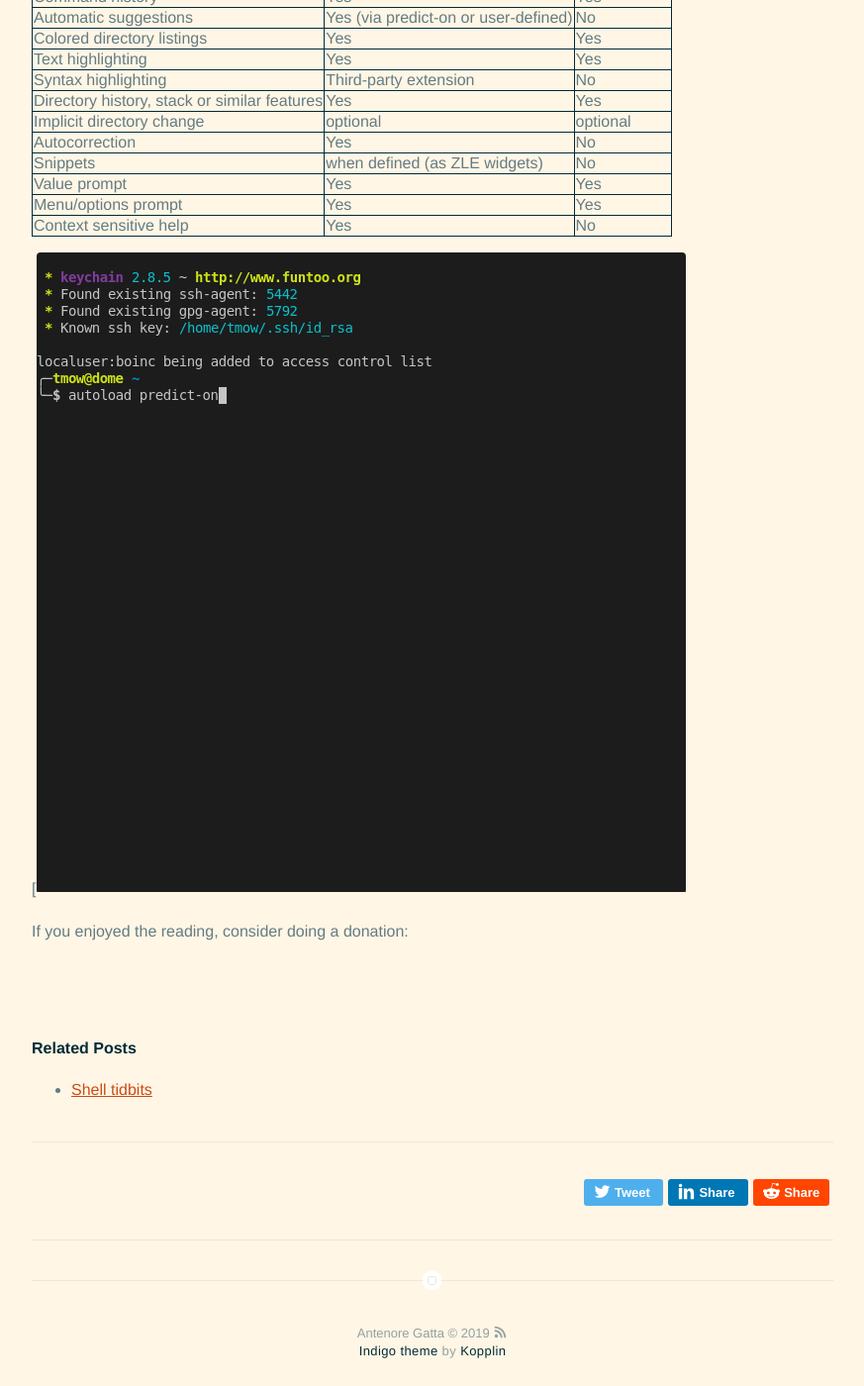
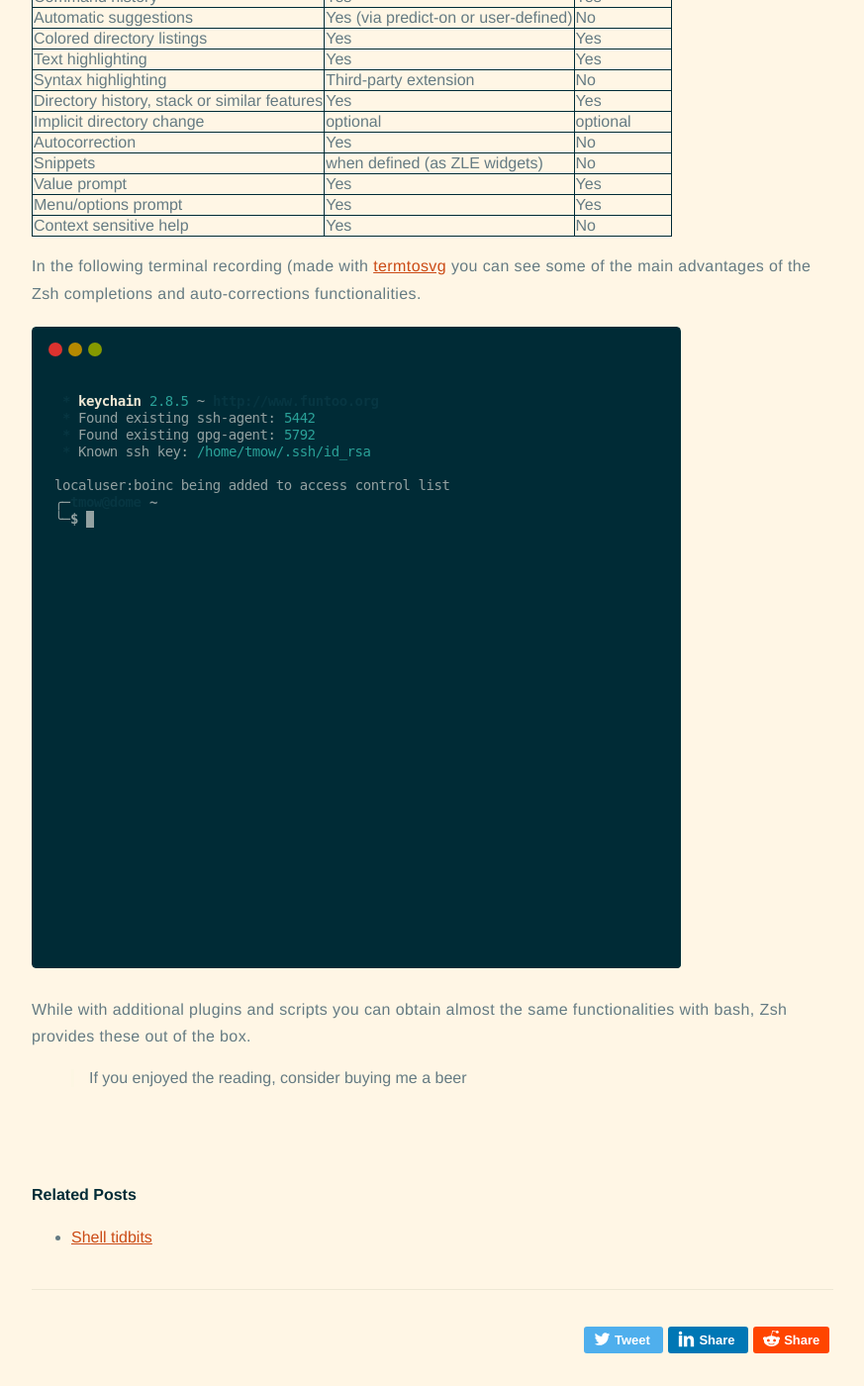
Before and after one commit to antenore/antenore.simbiosi.org, a Jekyll site: the page built from _posts/2019-10-26-zsh-vs-bash.markdown, in a window 1280 px wide and 1400 px high, scrolled down 1668 px. Shown: the whole window at 99% size, without its empty margins (203-1076 px from the left). Built offline with Jekyll 4.4.1, drawn with Linux system fonts in a browser that asks for light colours; a script that is not in the unit is left out.

Commit message:
WIP: z shell vs bash

```diff
--- a/_layouts/post.html
+++ b/_layouts/post.html
@@ -23,10 +23,12 @@ layout: page
 
 {{content}}
 
-If you enjoyed the reading, consider doing a donation:
+<blockquote>
+If you enjoyed the reading, consider buying me a beer
 
 <script src="https://liberapay.com/antenore/widgets/button.js"></script>
 <noscript><a href="https://liberapay.com/antenore/donate"><img alt="Donate using Liberapay" src="https://liberapay.com/assets/widgets/donate.svg"></a></noscript>
+</blockquote>
 
 {% if site.post-advance-links contains page.category %}
     <div class="blog-navigation">
--- a/_posts/2019-10-26-zsh-vs-bash.markdown
+++ b/_posts/2019-10-26-zsh-vs-bash.markdown
@@ -70,4 +70,8 @@ As highlighted in the below table, with an additional plugin, Zsh has mouse supp
 | Menu/options prompt                          | Yes                                  | Yes          |
 | Context sensitive help                       | Yes                                  | No           |
 
-[![](/assets/images/zsh-auto-suggestion.svg)
+In the following terminal recording (made with [termtosvg](https://nbedos.github.io/termtosvg/) you can see some of the main advantages of the Zsh completions and auto-corrections functionalities.
+
+![](/assets/images/zsh-auto-suggestion.svg)
+
+While with additional plugins and scripts you can obtain almost the same functionalities with bash, Zsh provides these out of the box.
```
Also changed, not shown: assets/images/zsh-auto-suggestion.svg.
